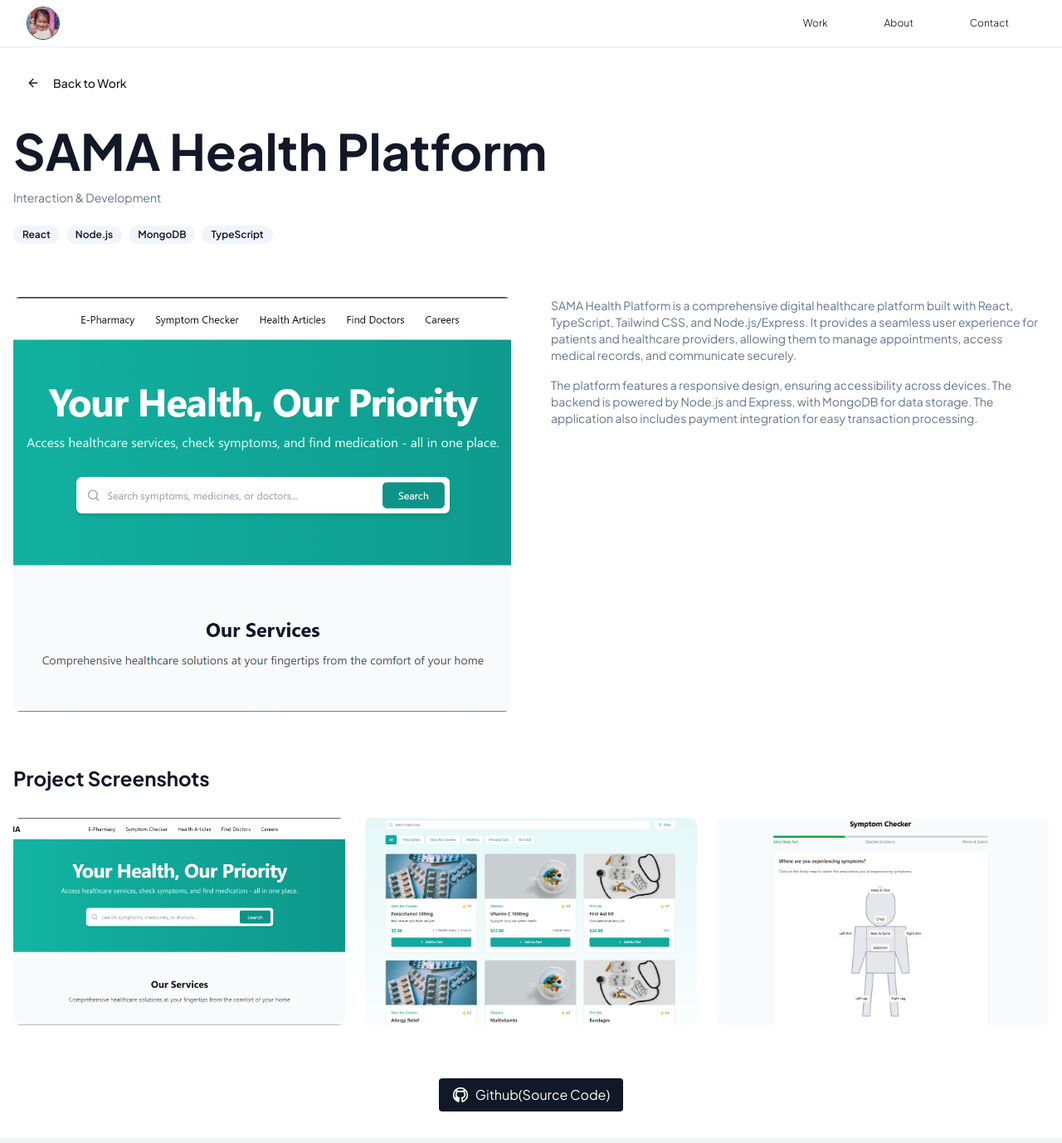
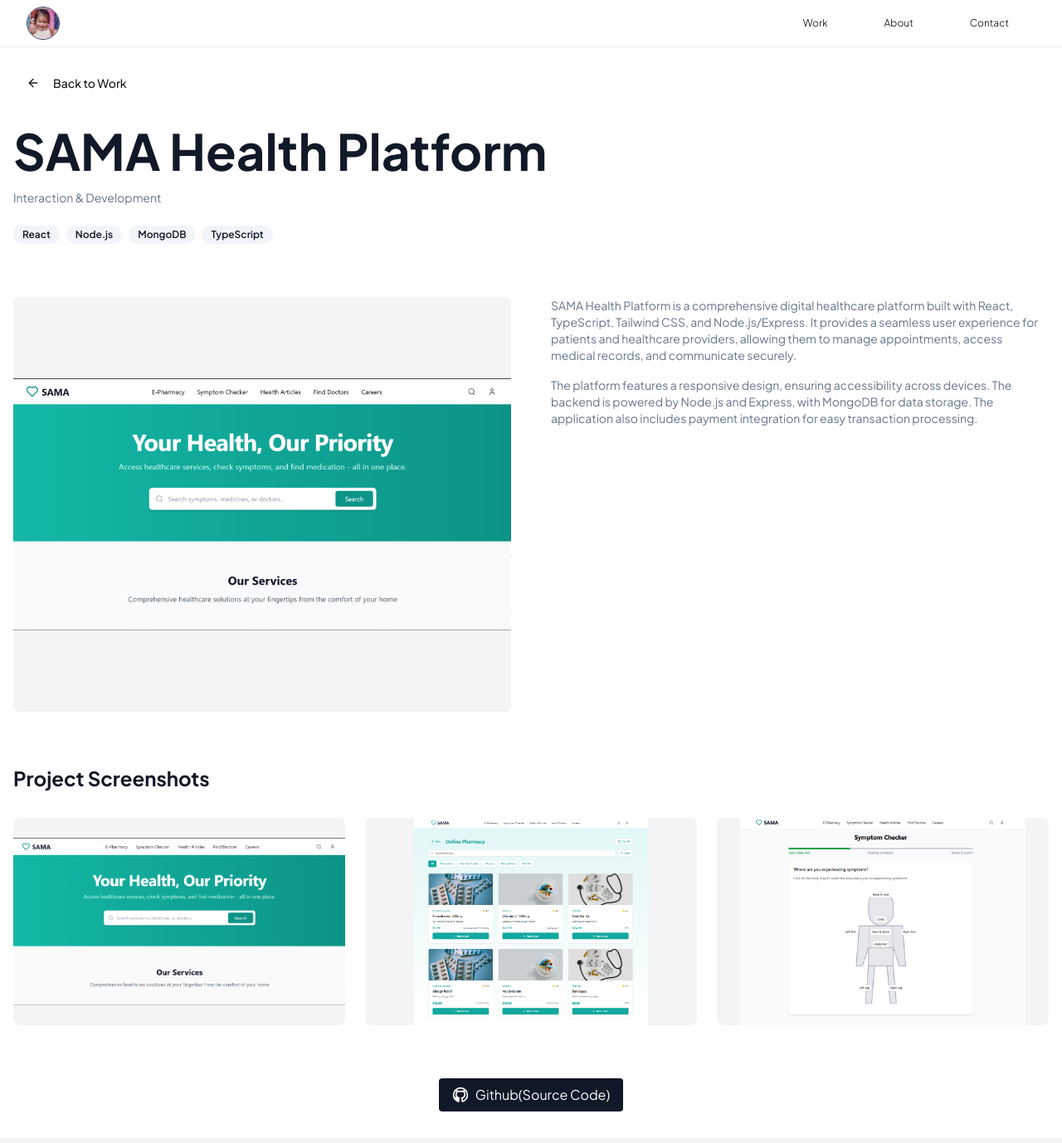
Before and after one commit to dipak-shaaki/Dipak-Portfolio, a Next.js app: page /projects/1 in a window 1280 px wide. Shown: the top 1378 px of the page at 83% size. Built offline with nearby package versions, Linux system fonts and the light colour scheme.

Commit message:
fixed project-page  section

```diff
--- a/app/projects/[id]/page.tsx
+++ b/app/projects/[id]/page.tsx
@@ -127,8 +127,14 @@ export default function ProjectPage() {
           </div>
 
           <div className="grid grid-cols-1 lg:grid-cols-2 gap-12 mb-16">
-            <div className="relative h-[300px] sm:h-[400px] md:h-[500px] rounded-lg overflow-hidden">
-              <Image src={project.image || "/placeholder.svg"} alt={project.title} fill className="object-cover" />
+            <div className="relative h-[300px] sm:h-[400px] md:h-[500px] rounded-lg overflow-hidden bg-gray-100 dark:bg-gray-800 flex items-center justify-center">
+              <Image
+                src={project.image || "/placeholder.svg"}
+                alt={project.title}
+                width={800}
+                height={500}
+                className="object-contain w-full h-full"
+              />
             </div>
 
             <div className="max-w-none">
@@ -143,12 +149,13 @@ export default function ProjectPage() {
           <h2 className="text-2xl font-bold mb-8 text-gray-900 dark:text-white">Project Screenshots</h2>
           <div className="grid grid-cols-1 md:grid-cols-3 gap-6 mb-16">
             {project.screenshots.map((screenshot: string, index: number) => (
-              <div key={index} className="relative h-[200px] sm:h-[250px] rounded-lg overflow-hidden">
+              <div key={index} className="relative h-[200px] sm:h-[250px] rounded-lg overflow-hidden bg-gray-100 dark:bg-gray-800 flex items-center justify-center">
                 <Image
                   src={screenshot || "/placeholder.svg"}
                   alt={`${project.title} screenshot ${index + 1}`}
-                  fill
-                  className="object-cover"
+                  width={800}
+                  height={500}
+                  className="object-contain w-full h-full"
                 />
               </div>
             ))}
```
